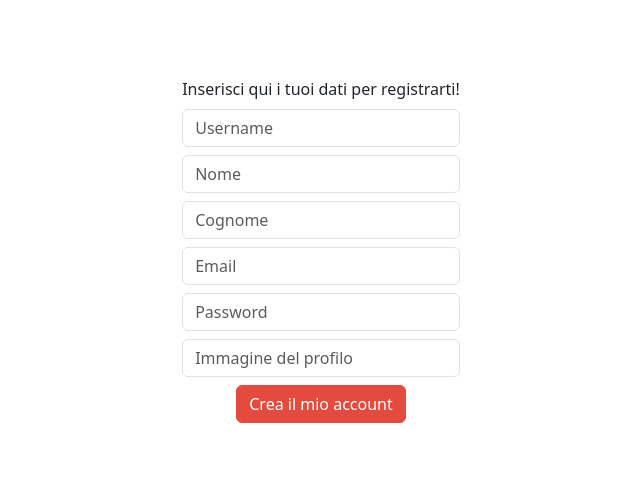
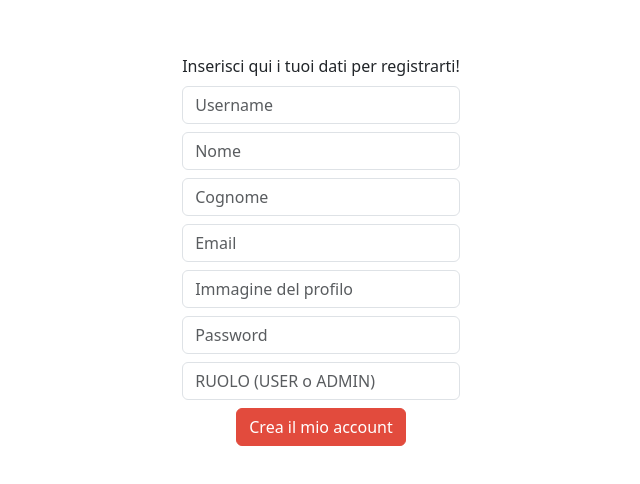
Before and after one commit to MichelaVivacqua/mimis_wardrobe_fe, a React (Vite) app: page /Registrazione in a window 1280 px wide. Shown: the part 154-638 px from the top of the page, without its empty margins (319-959 px from the left). Built offline with nearby package versions, Linux system fonts and the light colour scheme.

Commit message:
funzionalità di registrazione

```diff
--- a/src/components/Registrazione.jsx
+++ b/src/components/Registrazione.jsx
@@ -1,31 +1,113 @@
+import { useState } from "react";
 import Form from "react-bootstrap/Form";
 import Button from "react-bootstrap/Button";
 
-const Registrazione = () => (
-  <Form>
+const Registrazione = () => {
+  const [username, setUsername] = useState("");
+  const [name, setName] = useState("");
+  const [surname, setSurname] = useState("");
+  const [email, setEmail] = useState("");
+  const [password, setPassword] = useState("");
+  const [immagineProfilo, setImmagineProfilo] = useState("");
+  const [ruolo, setRuolo] = useState("");
+  const [error, setError] = useState("");
+
+  const handleFormSubmit = async (e) => {
+    e.preventDefault();
+
+    try {
+      const response = await fetch("http://localhost:3001/auth/register", {
+        method: "POST",
+        headers: {
+          "Content-Type": "application/json",
+        },
+        body: JSON.stringify({
+          username,
+          name,
+          surname,
+          email,
+          password,
+          propic: immagineProfilo,
+          ruolo: ruolo.toUpperCase() === "ADMIN" ? "ADMIN" : "USER",
+        }),
+      });
+
+      if (response.ok) {
+        window.location.href = "/";
+      } else {
+        const errorData = await response.json();
+        setError(errorData.message);
+      }
+    } catch (error) {
+      console.error("Errore durante la registrazione:", error);
+    }
+  };
+
+  return (
+    <Form onSubmit={handleFormSubmit}>
+      {error && <p className="text-danger">{error}</p>}
       <div className="m-2">Inserisci qui i tuoi dati per registrarti!</div>
       <Form.Group className="m-2">
-      <Form.Control type="text" placeholder="Username" />
+        <Form.Control
+          type="text"
+          placeholder="Username"
+          value={username}
+          onChange={(e) => setUsername(e.target.value)}
+        />
       </Form.Group>
 
       <Form.Group className="m-2">
-      <Form.Control type="text" placeholder="Nome" />
+        <Form.Control
+          type="text"
+          placeholder="Nome"
+          value={name}
+          onChange={(e) => setName(e.target.value)}
+        />
       </Form.Group>
 
       <Form.Group className="m-2">
-      <Form.Control type="text" placeholder="Cognome" />
+        <Form.Control
+          type="text"
+          placeholder="Cognome"
+          value={surname}
+          onChange={(e) => setSurname(e.target.value)}
+        />
       </Form.Group>
 
       <Form.Group className="m-2" controlId="formBasicEmail">
-      <Form.Control type="email" placeholder="Email" />
+        <Form.Control
+          type="email"
+          placeholder="Email"
+          value={email}
+          onChange={(e) => setEmail(e.target.value)}
+        />
+      </Form.Group>
+
+      <Form.Group className="m-2">
+        <Form.Control
+          type="text"
+          placeholder="Immagine del profilo"
+          value={immagineProfilo}
+          onChange={(e) => setImmagineProfilo(e.target.value)}
+        />
       </Form.Group>
 
       <Form.Group className="m-2" controlId="formBasicPassword">
-      <Form.Control type="password" placeholder="Password" />
+        <Form.Control
+          type="password"
+          placeholder="Password"
+          value={password}
+          onChange={(e) => setPassword(e.target.value)}
+        />
       </Form.Group>
 
       <Form.Group className="m-2">
-      <Form.Control type="text" placeholder="Immagine del profilo" />
+        <Form.Control
+          type="text"
+          placeholder="RUOLO (USER o ADMIN)"
+          value={ruolo}
+          onChange={(e) => setRuolo(e.target.value)}
+        />
       </Form.Group>
 
       <Button type="submit" className="custom-button">
@@ -33,5 +115,6 @@ const Registrazione = () => (
       </Button>
     </Form>
   );
+};
 
 export default Registrazione;
```
Lines whose indentation alone changed are shown as unchanged.
